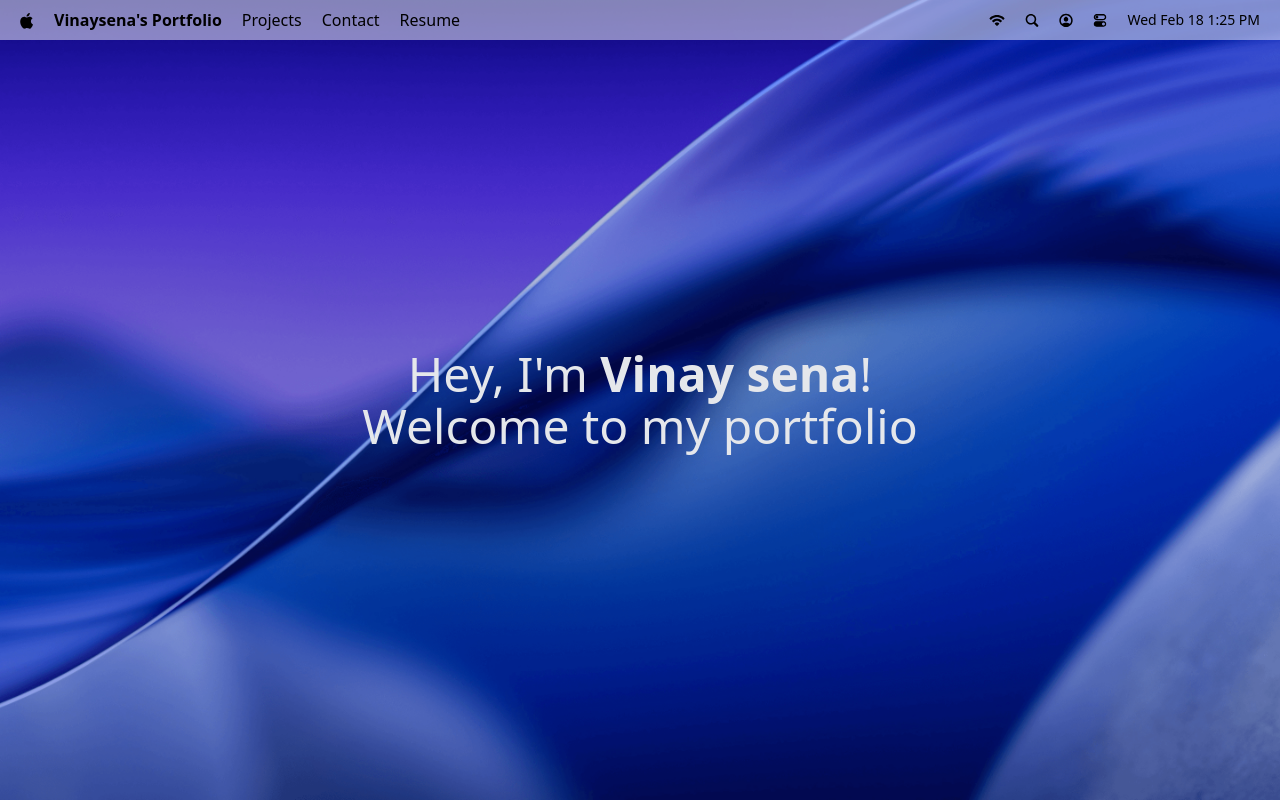
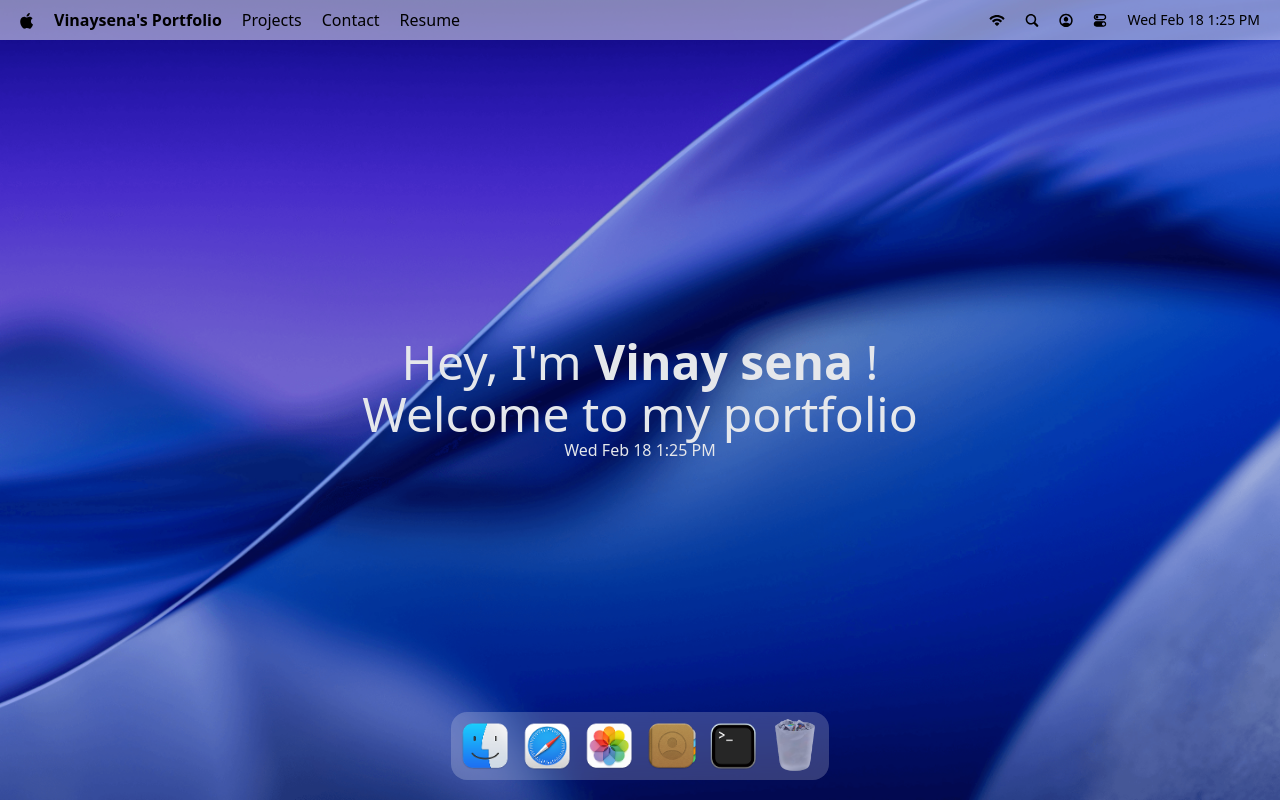
Before and after one commit to vinaysenadev/my-portfolio, a React (Vite) app: page / in a window 1280 px wide. Built offline with nearby package versions, Linux system fonts and the light colour scheme; a web font is replaced by a local one.

Commit message:
implemented the dock component

```diff
--- a/package.json
+++ b/package.json
@@ -17,6 +17,7 @@
     "lucide-react": "^0.563.0",
     "react": "^19.2.0",
     "react-dom": "^19.2.0",
+    "react-tooltip": "^5.30.0",
     "tailwindcss": "^4.1.18"
   },
   "devDependencies": {
--- a/src/App.jsx
+++ b/src/App.jsx
@@ -1,10 +1,11 @@
-import { Navbar, Welcome } from "#components";
+import { Doc, Navbar, Welcome } from "#components";
 
 const App = () => {
   return (
     <main>
       <Navbar />
       <Welcome />
+      <Doc />
     </main>
   );
 };
--- /dev/null
+++ b/src/components/Doc.jsx
@@ -0,0 +1,93 @@
+import React, { useRef } from "react";
+import gsap from "gsap";
+import { useGSAP } from "@gsap/react";
+
+import { dockApps } from "#constants";
+import { Tooltip } from "react-tooltip";
+
+const Doc = () => {
+  const dockRef = useRef(null);
+
+  useGSAP(() => {
+    const dock = dockRef.current;
+
+    if (!dock) return;
+
+    const icons = dock.querySelectorAll(".dock-icon");
+
+    const animateIcons = (mouseX) => {
+      const { left } = dock.getBoundingClientRect();
+      icons.forEach((icon) => {
+        const { left: iconLeft, width } = icon.getBoundingClientRect();
+        const center = iconLeft - left + width / 2;
+        const distance = Math.abs(mouseX - center);
+
+        const intensity = Math.exp(-(distance ** 2.5) / 20000);
+
+        gsap.to(icon, {
+          scale: 1 + 0.25 * intensity,
+          y: -15 * intensity,
+          duration: 0.2,
+          ease: "power1.out",
+        });
+      });
+    };
+
+    const handleMouseMove = (e) => {
+      const { left } = dock.getBoundingClientRect();
+      animateIcons(e.clientX - left);
+    };
+
+    const resetIcons = () =>
+      icons.forEach((icon) =>
+        gsap.to(icon, {
+          scale: 1,
+          y: 0,
+          duration: 0.3,
+          ease: "power1.out",
+        })
+      );
+
+    dock.addEventListener("mousemove", handleMouseMove);
+    dock.addEventListener("mouseleave", resetIcons);
+
+    return () => {
+      dock.removeEventListener("mousemove", handleMouseMove);
+      dock.removeEventListener("mouseleave", resetIcons);
+    };
+  }, []);
+
+  const toggleApp = (app) => {};
+
+  return (
+    <section id="dock">
+      <div ref={dockRef} className="dock-container">
+        {dockApps.map(({ id, name, icon, canOpen }) => {
+          return (
+            <div key={id} className="relative flex justify-center">
+              <button
+                type="button"
+                className="dock-icon"
+                aria-label={name}
+                data-tooltip-id="dock-tooltip"
+                data-tooltip-content={name}
+                data-tooltip-delay-show={150}
+                disabled={!canOpen}
+                onClick={() => toggleApp({ id, canOpen })}
+              >
+                <img
+                  src={`/images/${icon}`}
+                  alt={name}
+                  className={canOpen ? "" : "opacity-60"}
+                />
+              </button>
+            </div>
+          );
+        })}
+      </div>
+      <Tooltip id="dock-tooltip" place="top" className="tooltip" />
+    </section>
+  );
+};
+
+export default Doc;
--- a/src/components/Welcome.jsx
+++ b/src/components/Welcome.jsx
@@ -1,13 +1,26 @@
-import React from "react";
+import dayjs from "dayjs";
+import React, { useEffect, useState } from "react";
 
 const Welcome = () => {
+  const [currentTime, setCurrentTime] = useState(
+    dayjs().format("ddd MM D h:mm A")
+  );
+  useEffect(() => {
+    const ticker = setInterval(() => {
+      setCurrentTime(dayjs().format("ddd MMM D h:mm A"));
+    }, 1000);
+
+    return () => clearInterval(ticker);
+  }, []);
+
   return (
     <section id="welcome">
       <p className="text-5xl text-center">
-        Hey, I'm <b>Vinay sena</b>!
+        Hey, I'm <b>Vinay sena </b>!
       </p>
       <p></p>
       <h1 className="mt-1 text-5xl text-center">Welcome to my portfolio</h1>
+      <p>{currentTime}</p>
       <div className="small-screen">
         <p>This portfolio is designed for desktops/tablets</p>
       </div>
--- a/src/components/index.js
+++ b/src/components/index.js
@@ -1,4 +1,5 @@
 import Navbar from "#components/Navbar";
 import Welcome from "#components/Welcome";
+import Doc from "./Doc";
 
-export { Navbar, Welcome };
+export { Navbar, Welcome, Doc };
```
Also changed, not shown: 2 other files (tests, documents, lock files or other folders).
